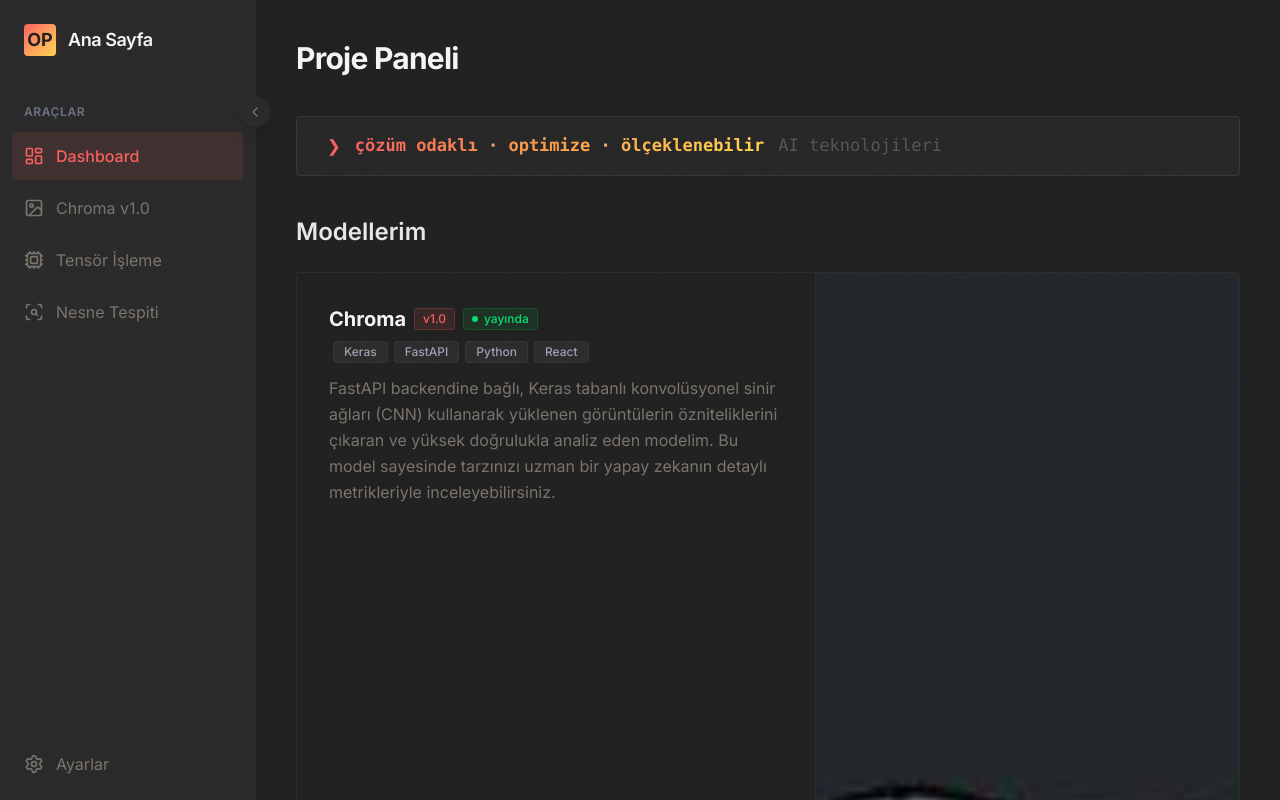
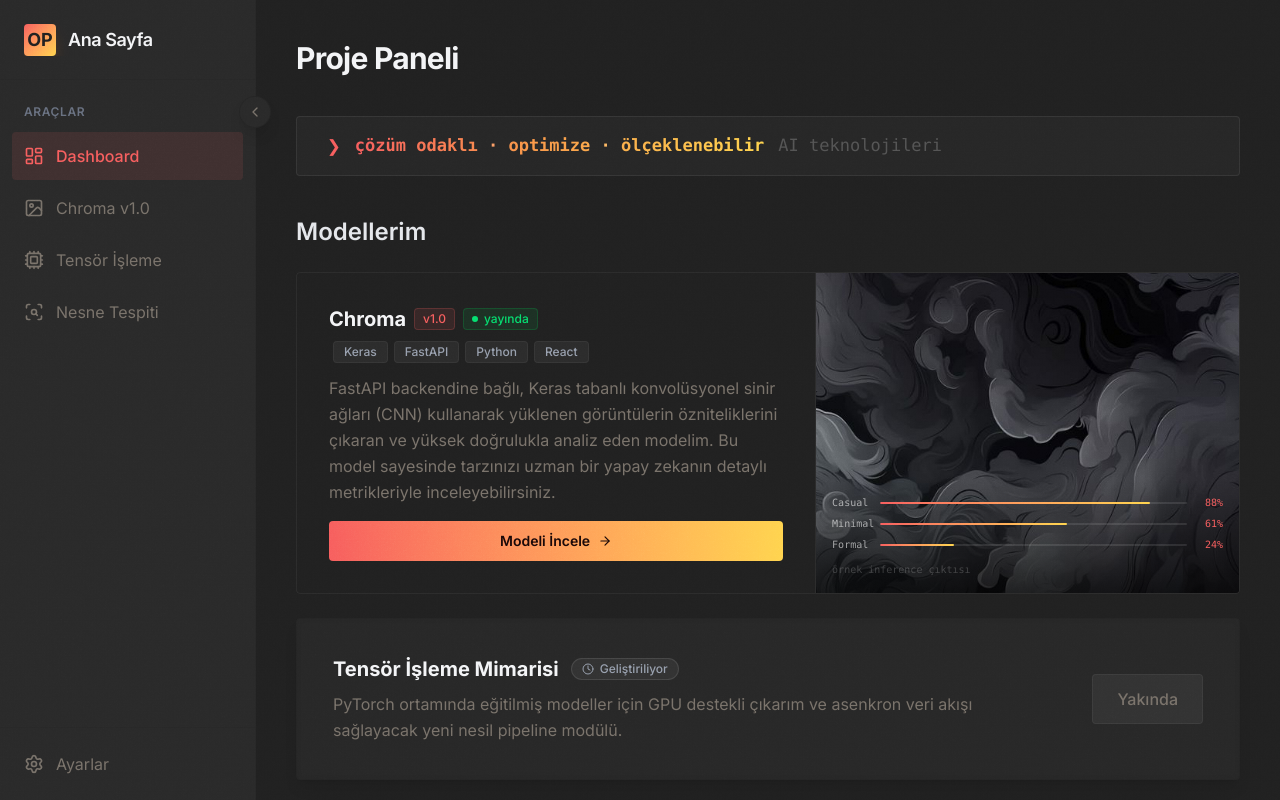
Before and after one commit to omerfarukpirhasanoglu/pirhasanoglu.com, a Next.js app: page /dashboard in a window 1280 px wide. Built offline with nearby package versions, Linux system fonts and the light colour scheme.

Commit message:
div resize

```diff
--- a/src/app/dashboard/page.tsx
+++ b/src/app/dashboard/page.tsx
@@ -79,7 +79,7 @@ export default function DashboardPage() {
             </div>
 
             {/* Sağ  inference sonucu */}
-            <div className="md:w-[45%] shrink-0 border-t md:border-t-0 md:border-l border-white/5 relative overflow-hidden" style={{minHeight: "2800px", background: "transparent"}}>
+            <div className="md:w-[45%] shrink-0 border-t md:border-t-0 md:border-l border-white/5 relative overflow-hidden" style={{minHeight: "280px", background: "transparent"}}>
               <Image
                 src="/sample-output.jpg"
                 alt="örnek çıktı"
```
Also changed, not shown: public/sample-output.jpg.
